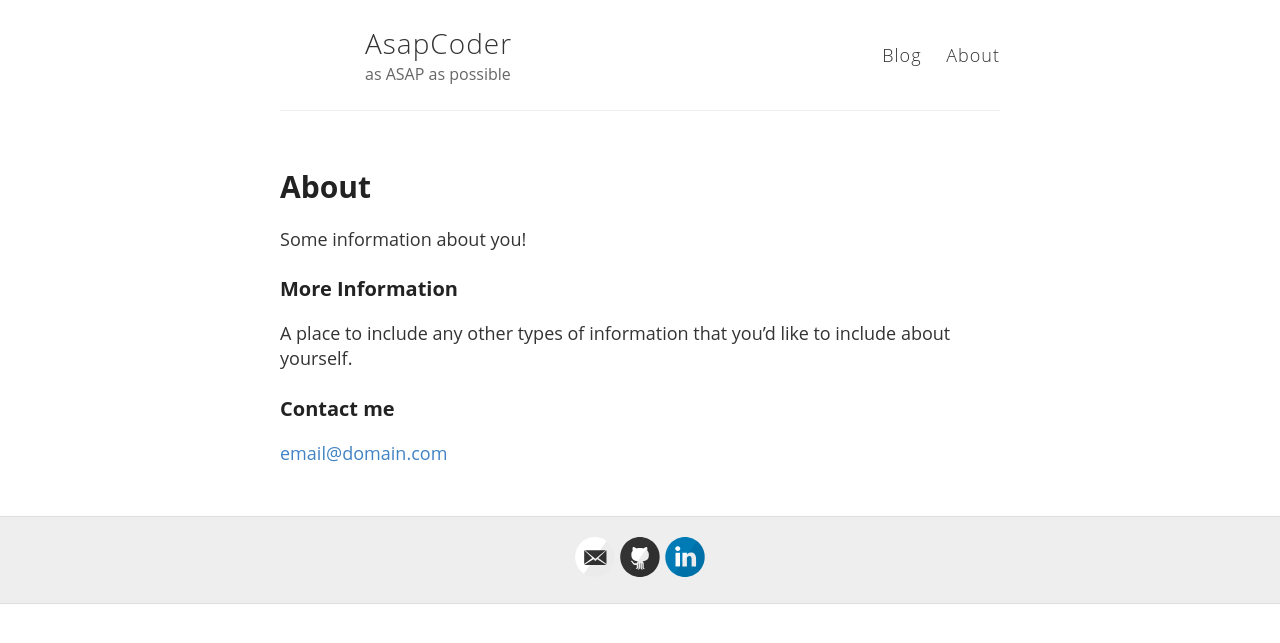
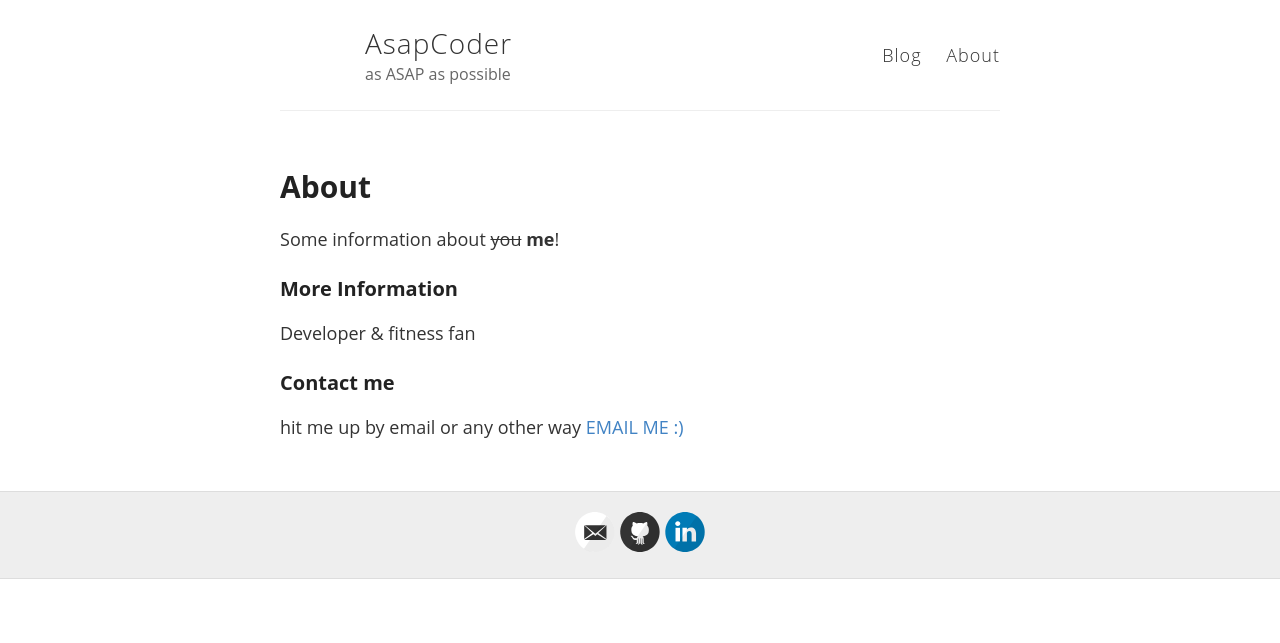
Before and after one commit to michalglen/michalglen.github.io, a Jekyll site: the page built from about.md, in a window 1280 px wide. Shown: the top 643 px of the page. Built offline with Jekyll 4.4.1, drawn with Linux system fonts in a browser that asks for light colours.

Commit message:
Update about.md

```diff
--- a/about.md
+++ b/about.md
@@ -4,12 +4,13 @@ title: About
 permalink: /about/
 ---
 
-Some information about you!
+Some information about ~~you~~ **me**!
 
 ### More Information
 
-A place to include any other types of information that you'd like to include about yourself.
+Developer & fitness fan
 
 ### Contact me
 
-[email@domain.com](mailto:email@domain.com)
+hit me up by email or any other way
+[EMAIL ME :)](mailto:michal.adam.glen@gmail.com)
```
